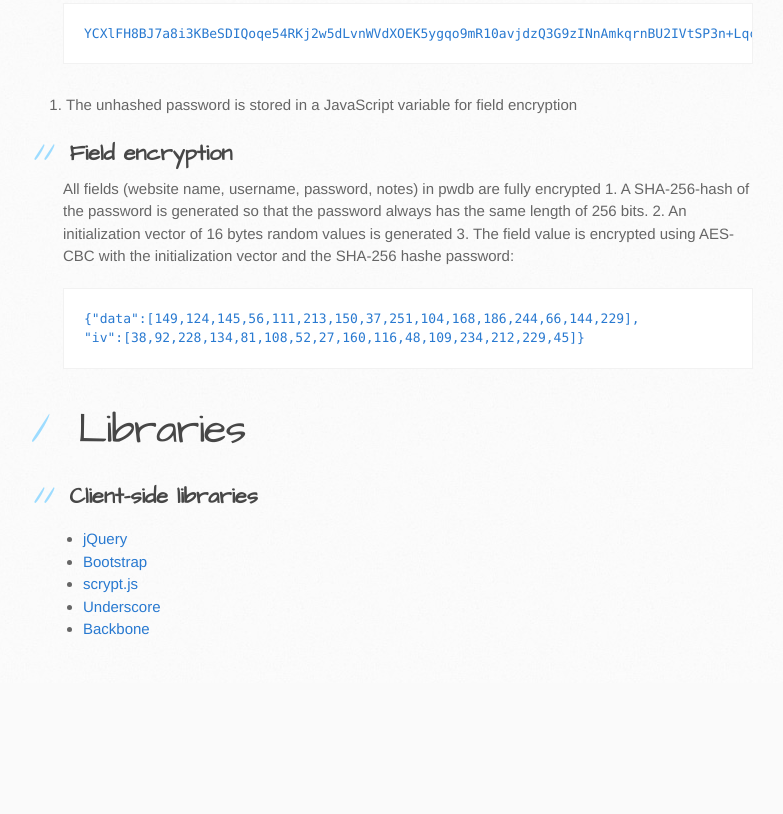
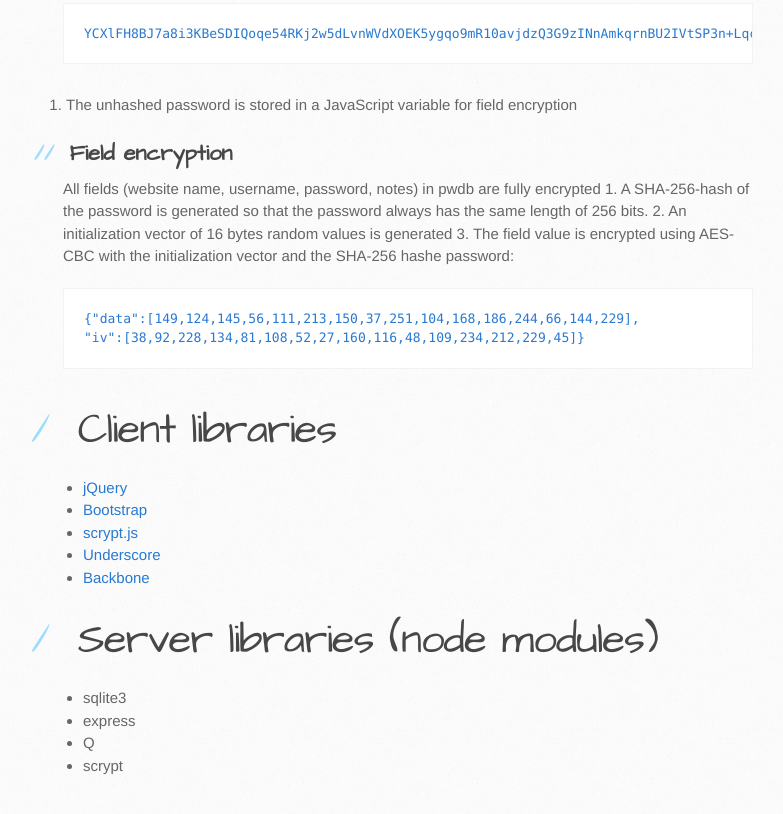
Before and after one commit to Birkenstab/pwdb, a plain HTML site: page index.html in a window 1280 px wide. Shown: the part 1294-2108 px from the top of the page, without its empty margins (107-890 px from the left). Before the commit the page ends 1977 px from the top, so only its background shows below. Drawn offline with Linux system fonts and the light colour scheme.

```diff
--- a/index.html
+++ b/index.html
@@ -100,10 +100,7 @@
 </code></pre>
 
 <h1>
-<a id="libraries" class="anchor" href="#libraries" aria-hidden="true"><span class="octicon octicon-link"></span></a>Libraries</h1>
-
-<h2>
-<a id="client-side-libraries" class="anchor" href="#client-side-libraries" aria-hidden="true"><span class="octicon octicon-link"></span></a>Client-side libraries</h2>
+<a id="client-libraries" class="anchor" href="#client-libraries" aria-hidden="true"><span class="octicon octicon-link"></span></a>Client libraries</h1>
 
 <ul>
 <li><a href="http://jquery.com">jQuery</a></li>
@@ -111,6 +108,16 @@
 <li><a href="https://github.com/tonyg/js-scrypt">scrypt.js</a></li>
 <li><a href="http://underscorejs.org">Underscore</a></li>
 <li><a href="http://backbonejs.org/">Backbone</a></li>
+</ul>
+
+<h1>
+<a id="server-libraries-node-modules" class="anchor" href="#server-libraries-node-modules" aria-hidden="true"><span class="octicon octicon-link"></span></a>Server libraries (node modules)</h1>
+
+<ul>
+<li>sqlite3</li>
+<li>express</li>
+<li>Q</li>
+<li>scrypt</li>
 </ul>
         </section>
 
```
Also changed, not shown: params.json (+1 -1 lines).
